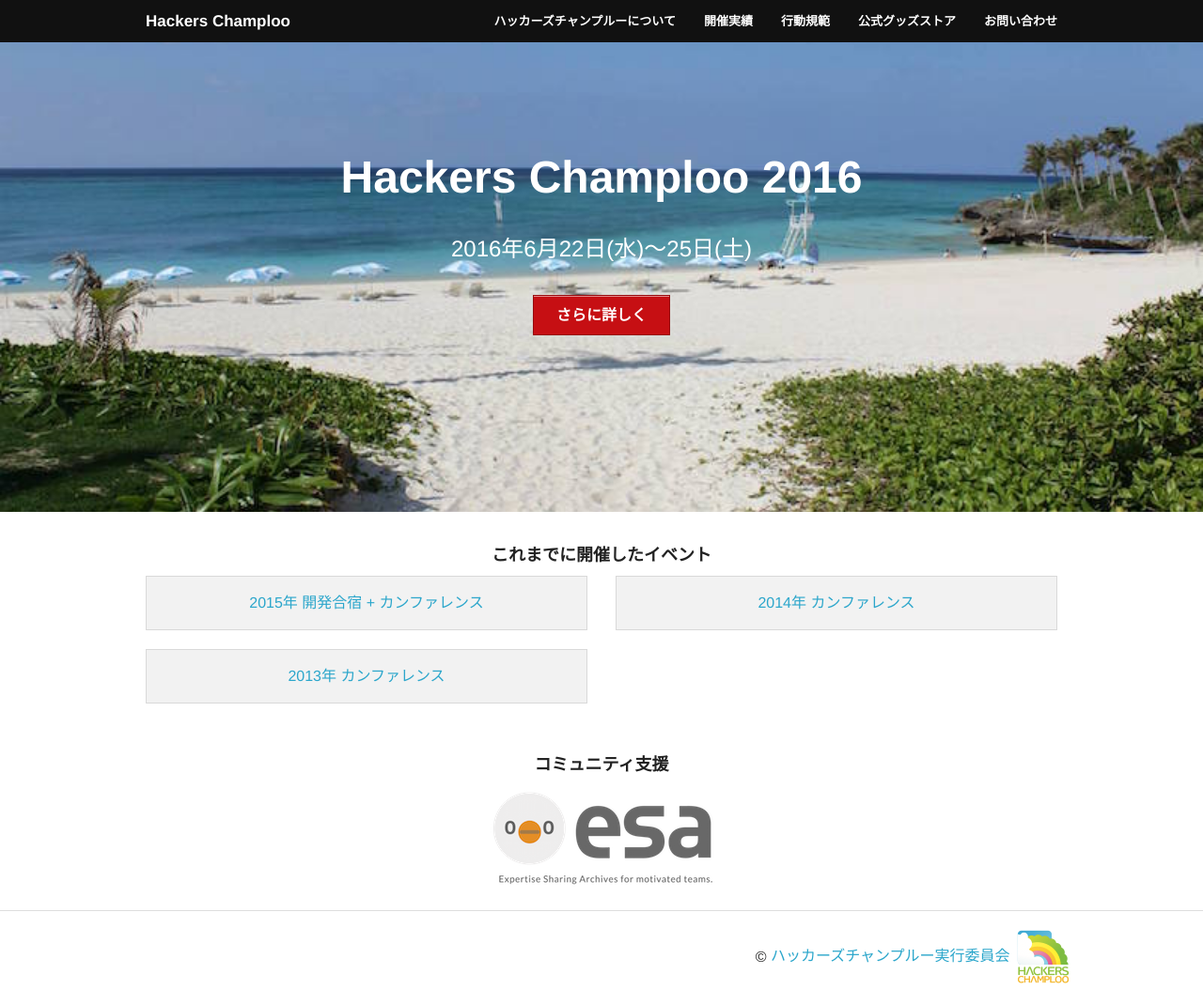
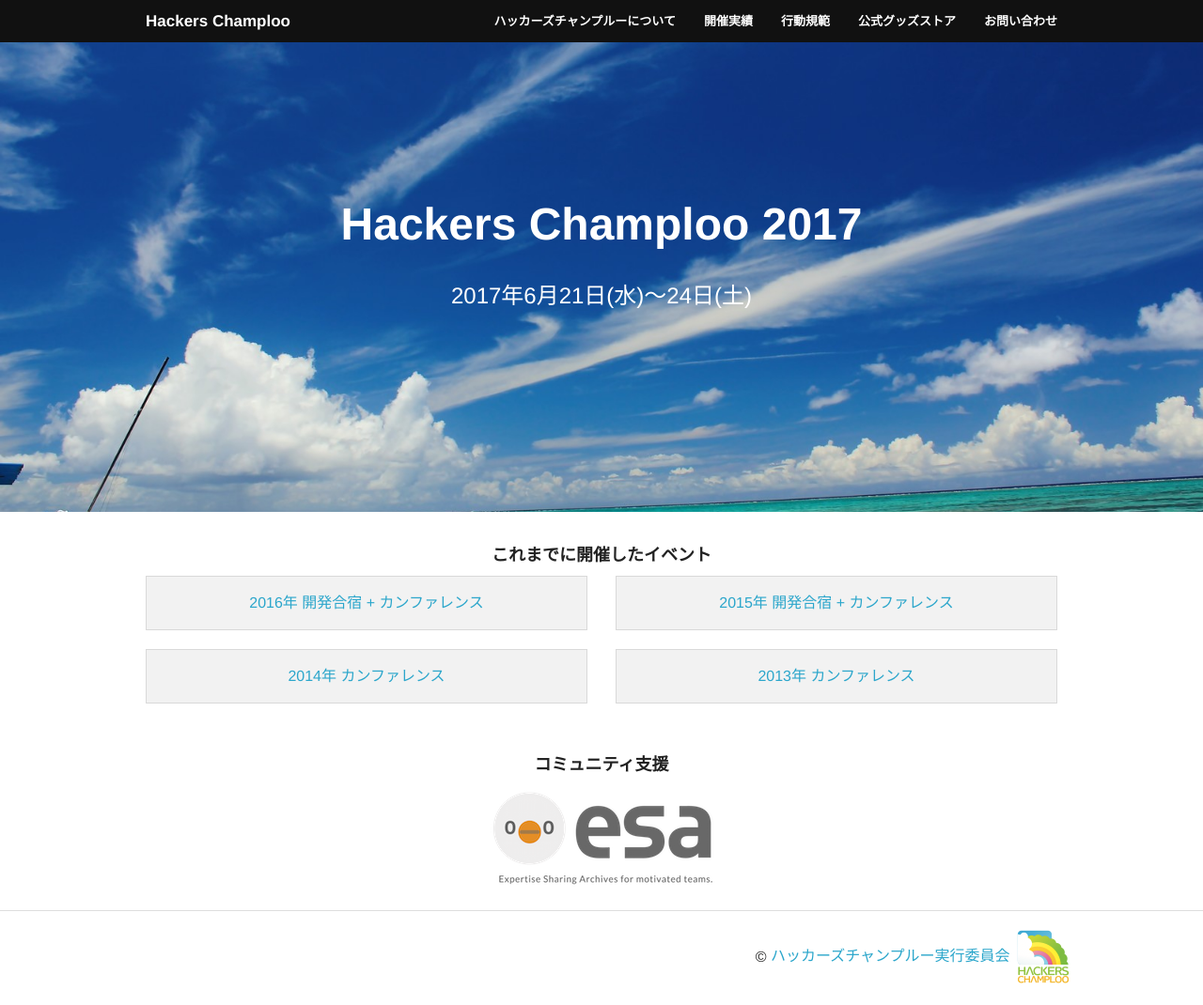
Before and after one commit to hackers-champloo/hackers-champloo.github.io, a Jekyll site: the page built from index.md, in a window 1280 px wide and 1070 px high. Shown: the whole window at 94% size. Built offline with Jekyll 4.4.1, drawn with Linux system fonts in a browser that asks for light colours; nearby versions of some CDN libraries.

Commit message:
Start 2017

```diff
--- a/_layouts/landing.html
+++ b/_layouts/landing.html
@@ -21,9 +21,8 @@
     <div id="cover">
         <div class="row">
             <div class="text-center">
-                <h1>Hackers Champloo 2016</h1>
-                <p>2016年6月22日(水)〜25日(土)</p>
-                <a class="button alert" href="/2016/">さらに詳しく</a>
+                <h1>Hackers Champloo 2017</h1>
+                <p>2017年6月21日(水)〜24日(土)</p>
             </div>
         </div>
     </div>
@@ -32,6 +31,11 @@
     <div class="container row">
         <div class="large-10 large-centered text-center columns">
             <h2>これまでに開催したイベント</h2>
+        </div>
+       <div class="large-6 text-center columns">
+            <div class="panel">
+              <a href="2016/">2016年 開発合宿 + カンファレンス</a>
+            </div>
         </div>
         <div class="large-6 text-center columns">
             <div class="panel">
--- a/css/style.css
+++ b/css/style.css
@@ -24,10 +24,13 @@ img.speaker-photo {
   margin-top: 30px;
 }
 
-/* Cover */
+/*
+ * Cover
+ * https://www.pakutaso.com/20131158315post-3469.html
+ */
 #cover {
     height: 500px;
-    background-image: url(/img/2015/10981081_833368103368984_5511218503026796313_o.jpg);
+    background-image: url(/img/cover.jpg);
     background-position: center center;
     background-repeat: no-repeat;
     background-attachment: scroll;
@@ -36,7 +39,7 @@ img.speaker-photo {
     color: #FFFFFF;
 }
 #cover h1 {
-    padding-top: 100px;
+    padding-top: 150px;
     font-size: 300%;
     color: #FFFFFF;
 }
```
Also changed, not shown: img/cover.jpg (added).
